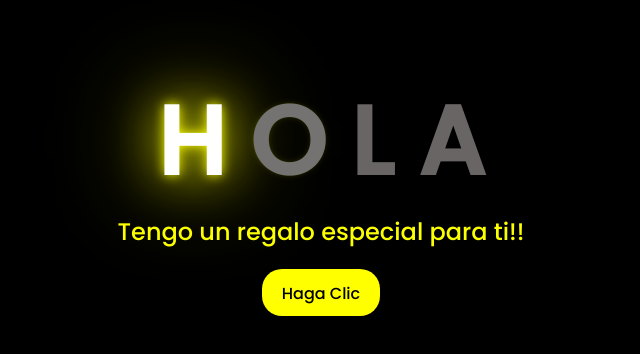
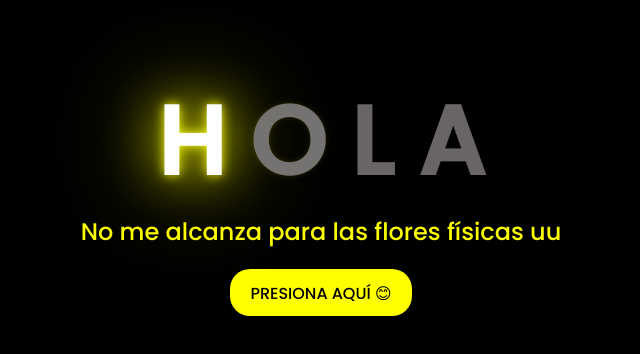
Before and after one commit to Joshedison16/PRIMAVERA-, a plain HTML site: page docs/index.html in a window 1280 px wide. Shown: the part 216-570 px from the top of the page, without its empty margins (327-967 px from the left). Drawn offline with Linux system fonts and the light colour scheme.

Commit message:
Update index.html

```diff
--- a/docs/index.html
+++ b/docs/index.html
@@ -25,11 +25,11 @@
         <span></span>
     </div>
     <div class="description">
-        <span>Tengo un regalo especial para ti!!</span>
+        <span>No me alcanza para las flores físicas uu</span>
     </div>
     <div class="button">
         <button>
-            <a href="FLORES.html">Haga Clic</a>
+            <a href="FLORES.html">PRESIONA AQUÍ 😊</a>
         </button>
 
     </div>
```
